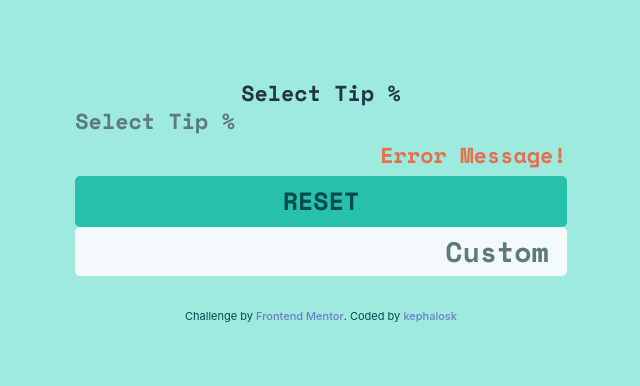
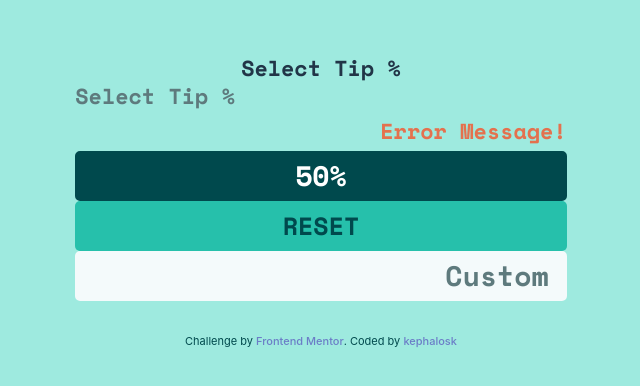
Before and after one commit to kephalosk/tip-calculator-app-react, a React (Vite) app: page / in a window 1280 px wide. Shown: the part 214-600 px from the top of the page, without its empty margins (319-959 px from the left). Built offline with nearby package versions, Linux system fonts and the light colour scheme.

Commit message:
add label component TipFieldLabel

```diff
--- a/src/App.tsx
+++ b/src/App.tsx
@@ -4,16 +4,31 @@ import Input from "@/components/atoms/Input/Input.tsx";
 import Label from "@/components/atoms/Label/Label.tsx";
 import HeadlineLabel from "@/components/label/HeadlineLabel/HeadlineLabel.tsx";
 import ErrorLabel from "@/components/label/ErrorLabel/ErrorLabel.tsx";
+import TipFieldLabel from "@/components/atoms/TipFieldLabel/TipFieldLabel.tsx";
+import React, { useState } from "react";
 
 function App() {
+  const [active, setActive] = useState<boolean>(false);
   const handleButtonClick = () => {
     console.log("click");
   };
+
+  const handleChange = (
+    event: React.MouseEvent<HTMLLabelElement, MouseEvent>,
+  ): void => {
+    setActive(true);
+  };
+
   return (
     <div className="app">
       <Label text="Select Tip %" />
       <HeadlineLabel text="Select Tip %" />
       <ErrorLabel text="Error Message!" />
+      <TipFieldLabel
+        text="50%"
+        isActive={active}
+        propagateChange={handleChange}
+      />
       <Button
         text="Reset"
         isDisabled={false}
--- a/src/components/atoms/Button/Button.scss
+++ b/src/components/atoms/Button/Button.scss
@@ -10,6 +10,9 @@
   background-color: colors.$green-400;
   text-transform: uppercase;
   color: colors.$green-900;
+  transition:
+          border 0.2s ease,
+          background-color 0.2s ease;
 
   @include fonts.text-preset-3;
 }
--- a/src/components/atoms/Input/Input.scss
+++ b/src/components/atoms/Input/Input.scss
@@ -12,6 +12,7 @@
   font-weight: bold;
   text-align: right;
   color: colors.$grey-200;
+  transition: border 0.2s ease;
 
   @include fonts.text-preset-2;
 }
--- /dev/null
+++ b/src/components/atoms/TipFieldLabel/TipFieldLabel.scss
@@ -0,0 +1,49 @@
+@use '../../../styles/colors';
+@use '../../../styles/fonts';
+@use '../../../styles/functions';
+@use '../../../styles/spaces';
+
+.tipFieldLabel {
+  border: functions.to-rem(2px) solid colors.$green-900;
+  border-radius: spaces.$radius-5px;
+  background-color: colors.$green-900;
+  padding: spaces.$space-4px spaces.$space-16px;
+  display: flex;
+  align-items: center;
+  justify-content: center;
+  width: 100%;
+  height: 100%;
+  text-align: center;
+  color: colors.$white;
+  transition:
+          border 0.2s ease,
+          background-color 0.2s ease,
+          color 0.2s ease;
+
+  @include fonts.text-preset-2;
+}
+.tipFieldLabel:hover {
+  border: functions.to-rem(2px) solid colors.$green-200;
+  background-color: colors.$green-200;
+  color: colors.$green-900;
+  cursor: pointer;
+}
+.tipFieldLabel:focus-visible {
+  border: functions.to-rem(2px) solid colors.$green-900;
+  background-color: colors.$green-200;
+  color: colors.$green-900;
+  cursor: pointer;
+  outline: none;
+  box-shadow: none;
+}
+.tipFieldLabel.active {
+  border: functions.to-rem(2px) solid colors.$green-200;
+  background-color: colors.$green-200;
+  color: colors.$green-900;
+  cursor: pointer;
+}
+.tipFieldLabel.active:focus-visible {
+  border: functions.to-rem(2px) solid colors.$green-900;
+  outline: none;
+  box-shadow: none;
+}
--- /dev/null
+++ b/src/components/atoms/TipFieldLabel/TipFieldLabel.tsx
@@ -0,0 +1,36 @@
+import "./TipFieldLabel.scss";
+import React, { ReactElement } from "react";
+import clsx from "clsx";
+import { useKeyClickBypass } from "@/hooks";
+
+interface Props extends React.HTMLProps<HTMLLabelElement> {
+  text: string;
+  isActive: boolean;
+  propagateChange: () => void;
+}
+
+const TipFieldLabel: React.FC<Props> = React.memo(
+  ({ text = "", isActive = false, propagateChange }: Props): ReactElement => {
+    const { handleClick, handleKeyDown } = useKeyClickBypass(propagateChange);
+
+    if (!text && process.env.NODE_ENV === "development") {
+      console.warn("Label text is empty!");
+    }
+
+    return (
+      <label
+        className={clsx("tipFieldLabel", { active: isActive })}
+        onClick={handleClick}
+        onKeyDown={(event: React.KeyboardEvent<HTMLLabelElement>) =>
+          handleKeyDown(event)
+        }
+        tabIndex={0}
+        aria-label={text}
+      >
+        {text}
+      </label>
+    );
+  },
+);
+
+export default TipFieldLabel;
--- a/src/hooks/index.ts
+++ b/src/hooks/index.ts
@@ -1,2 +1,3 @@
 export * from "./useKeyClickBypass";
 export * from "./useBlurOnPointerUp";
+export * from "./useControlledNumericInput";
--- a/src/hooks/useKeyClickBypass.ts
+++ b/src/hooks/useKeyClickBypass.ts
@@ -4,13 +4,13 @@ export const useKeyClickBypass = (
   action: () => void,
   triggerKey: string = "Enter",
 ): {
-  handleKeyDown: (event: React.KeyboardEvent<HTMLButtonElement>) => void;
+  handleKeyDown: (event: React.KeyboardEvent<HTMLElement>) => void;
   handleClick: () => void;
 } => {
   const keyActivatedRef: React.RefObject<boolean> = useRef(false);
 
   const handleKeyDown = useCallback(
-    (event: React.KeyboardEvent<HTMLButtonElement>): void => {
+    (event: React.KeyboardEvent<HTMLElement>): void => {
       if (event.key === triggerKey) {
         keyActivatedRef.current = true;
         action();
```
Also changed, not shown: src/components/label/TipFieldLabel/TipFieldLabel.scss (deleted), src/components/label/TipFieldLabel/TipFieldLabel.tsx (deleted), 2 other files (tests, documents, lock files or other folders).
